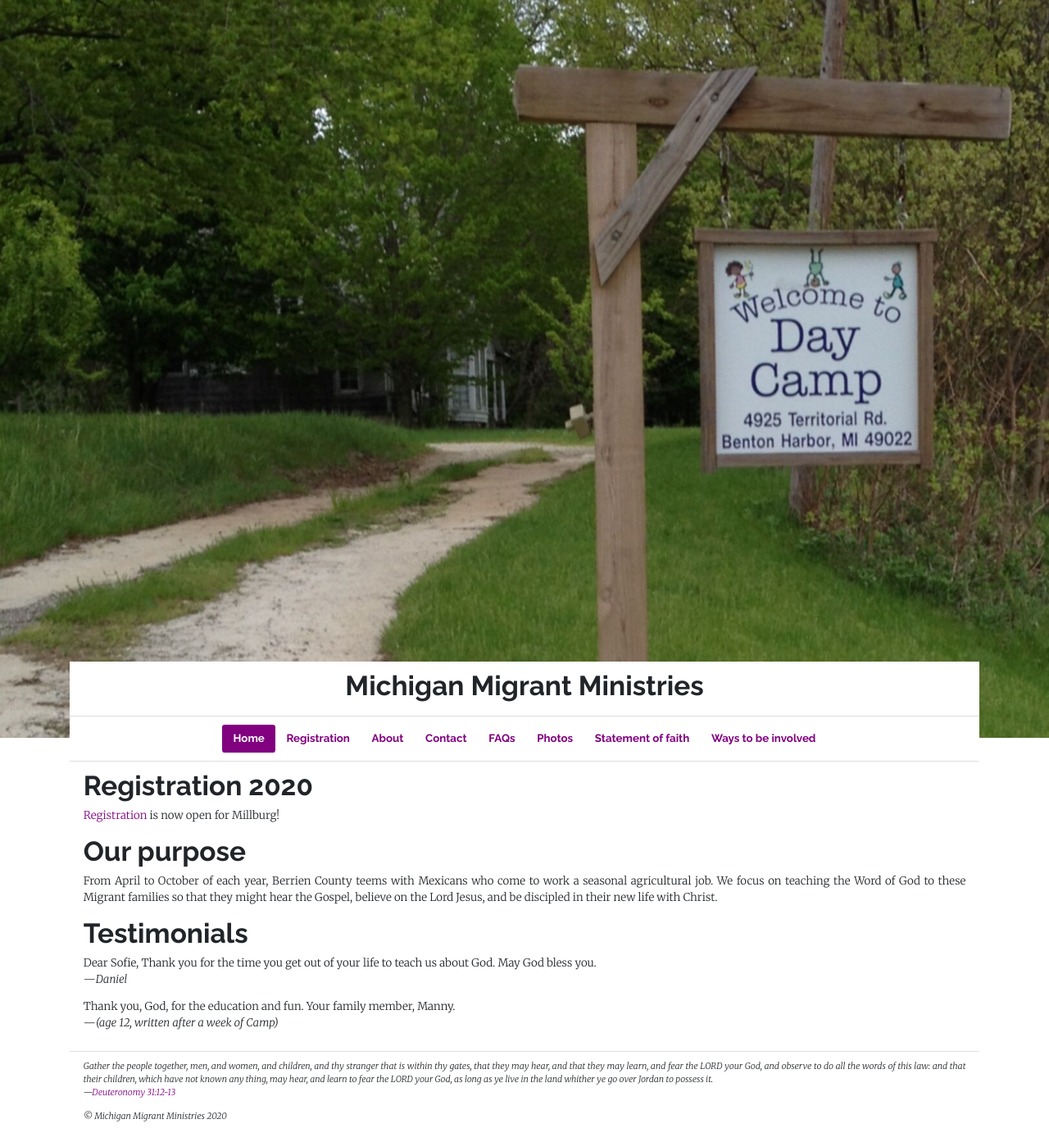
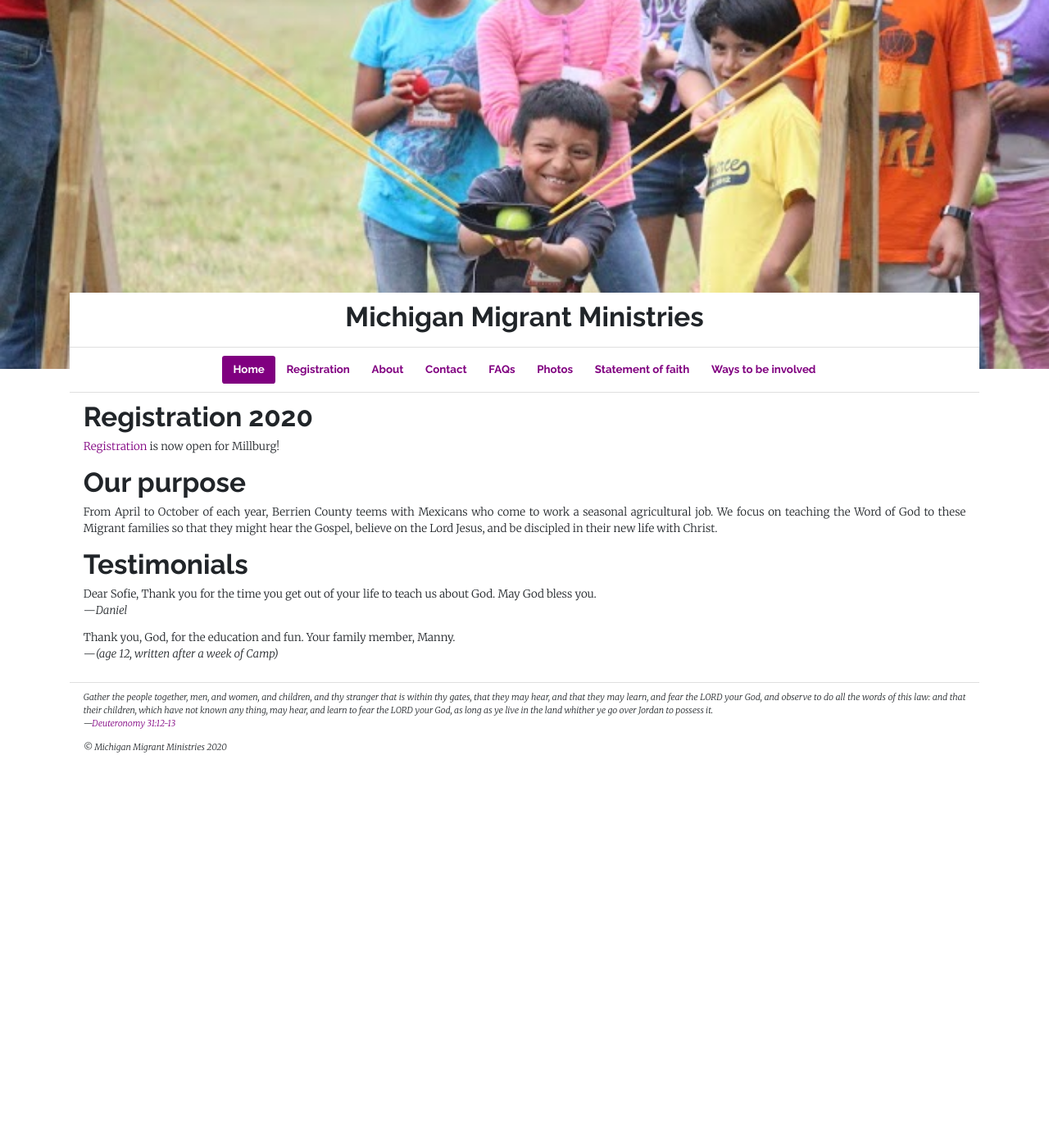
Before and after one commit to michigan-migrant-ministries/website, a Jekyll site: the page built from _pages/home.html, in a window 1280 px wide. Shown: the whole page at 82% size. Built offline with Jekyll 4.4.1, drawn with Linux system fonts in a browser that asks for light colours; after the commit the page ends 943 px from its top, so only the background shows below that.

Commit message:
Change home background image

```diff
--- a/_includes/home-background-image.html
+++ b/_includes/home-background-image.html
@@ -1,4 +1,4 @@
-{% assign bg_img = "/assets/img/camp-entrance.jpg" %}
+{% assign bg_img = "/assets/img/home-background-image.jpg" %}
 <div class="home-background-image d-flex flex-column align-items-center justify-content-end" style="background-image: url('{{ bg_img }}');">
   <img style="display: none;" src="{{ bg_img }}" alt="">
 </div>
--- a/_sass/custom.scss
+++ b/_sass/custom.scss
@@ -11,9 +11,9 @@
   text-align: left;
 }
 .home-background-image {
-  background-position: right;
+  background-position: center;
   background-size: cover;
-  height: 100vh;
+  height: 50vh;
   margin-bottom: -7em;
 }
 html {
```
Also changed, not shown: assets/img/camp-entrance.jpg (deleted), assets/img/home-background-image.jpg (added).
